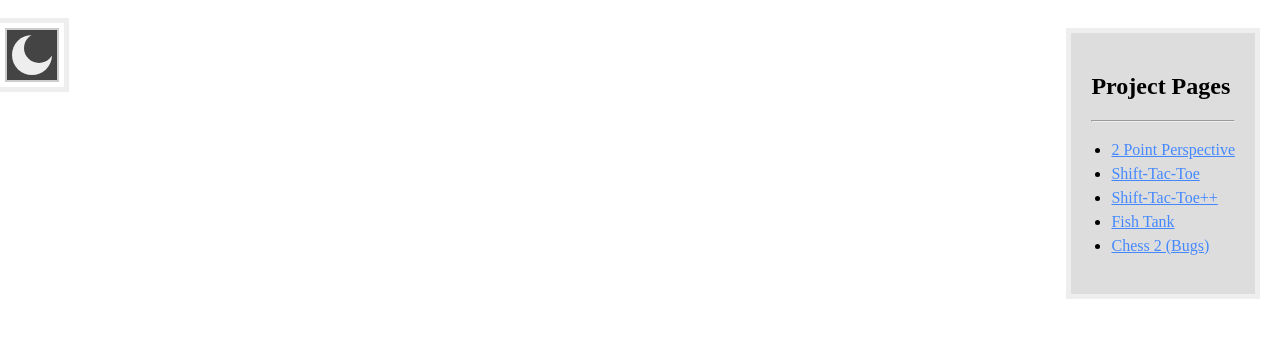
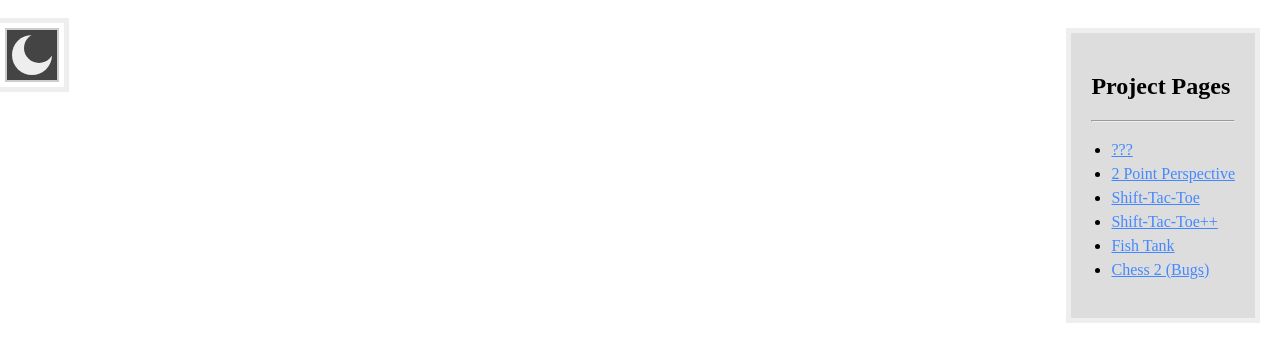
Before and after one commit to idk-v1/idk-v1.github.io, a plain HTML site: page index.html in a window 1280 px wide. Drawn offline with Linux system fonts and the light colour scheme.

Commit message:
Update index.html

```diff
--- a/index.html
+++ b/index.html
@@ -4,6 +4,7 @@
     <h2>Project Pages</h2>
     <hr>
     <ul id="projLinks">
+        <li><a href="rickroll-fractal">???</a></li>
         <li><a href="/2PointPerpective">2 Point Perspective</a></li>
         <li><a href="/Shift-Tac-Toe">Shift-Tac-Toe</a></li>
         <li><a href="/Shift-Tac-Toe-Improved">Shift-Tac-Toe++</a></li>
```
